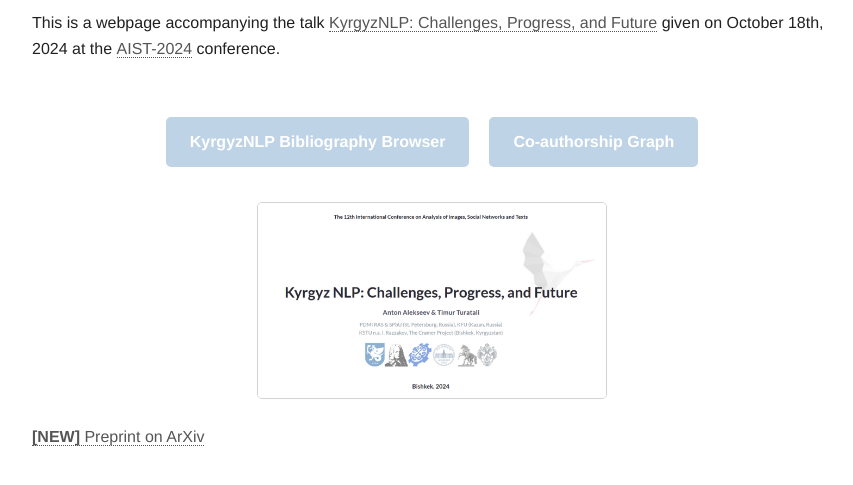
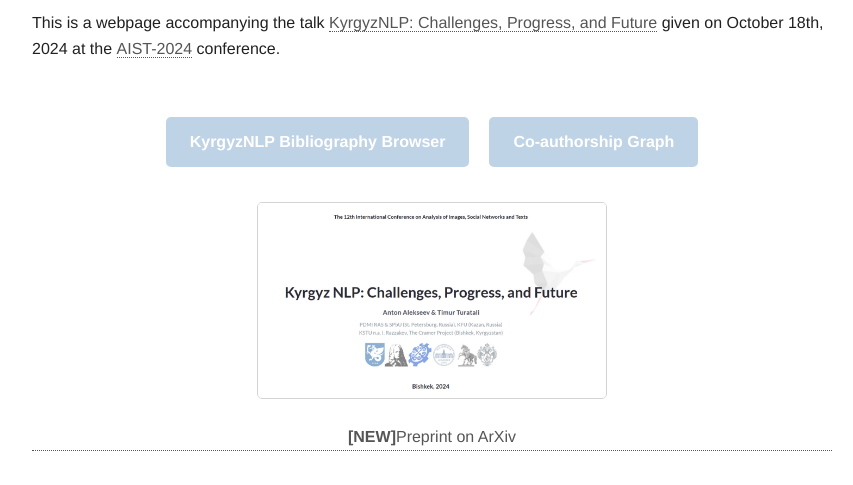
Before and after one commit to kyrgyznlp/kyrgyznlp.github.io, a plain HTML site: page index.html in a window 1280 px wide. Shown: the part 137-622 px from the top of the page, without its empty margins (208-1061 px from the left). Drawn offline with Linux system fonts and the light colour scheme.

Commit message:
Update index.html

```diff
--- a/index.html
+++ b/index.html
@@ -95,7 +95,7 @@
         <br/>
         <a href="/kyrgyz-nlp-slides_2024.pdf"><img src="kyrgyznlp_first_slide.jpg"/></a>
         <br/>
-        <a href="https://arxiv.org/abs/2411.05503" style="text-color:red;text-align:center;"><b>[NEW]</b> Preprint on ArXiv</a>
+        <a href="https://arxiv.org/abs/2411.05503" style="display: flex; justify-content: center;"><b>[NEW]</b> Preprint on ArXiv</a>
     </div>
   </div>
 </body>
```
